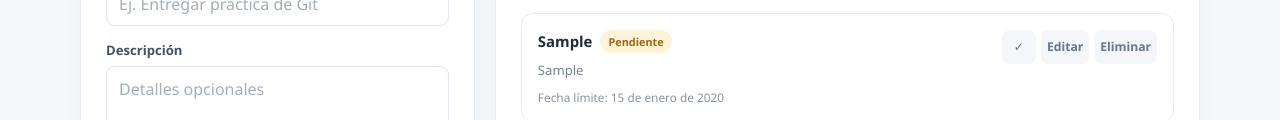
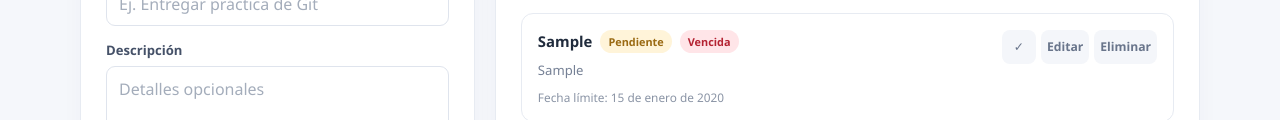
Before and after one commit to AshleyFeliz/Tarea-3-Programacion-3, a plain HTML site: page index.html in a window 1280 px wide. Both pictures are taken after typing "Sample", "Sample", "2020-01-15" into the empty fields and a click on the button "Agregar tarea". Shown: the part 437-557 px from the top of the page. Drawn offline with Linux system fonts and the light colour scheme.

Commit message:
feat: highlight overdue tasks

```diff
--- a/app.js
+++ b/app.js
@@ -76,6 +76,19 @@ function formatDate(value) {
   );
 }
 
+function isOverdue(task) {
+  if (task.status !== "pending" || !task.dueDate) return false;
+
+  const now = new Date();
+  const today = [
+    now.getFullYear(),
+    String(now.getMonth() + 1).padStart(2, "0"),
+    String(now.getDate()).padStart(2, "0"),
+  ].join("-");
+
+  return task.dueDate < today;
+}
+
 function render() {
   const query = searchInput.value.trim().toLocaleLowerCase("es");
   const selectedStatus = statusFilter.value;
@@ -105,6 +118,7 @@ function render() {
 
   taskList.innerHTML = visibleTasks.map((task) => {
     const completed = task.status === "completed";
+    const overdue = isOverdue(task);
     const statusLabel = completed ? "Completada" : "Pendiente";
     const dueDate = task.dueDate
       ? `<p class="task-date">Fecha límite: ${escapeHtml(formatDate(task.dueDate))}</p>`
@@ -115,6 +129,7 @@ function render() {
           <div class="task-title-row">
             <h3 class="task-title">${escapeHtml(task.title)}</h3>
             <span class="status-badge status-${completed ? "completed" : "pending"}">${statusLabel}</span>
+            ${overdue ? '<span class="status-badge status-overdue">Vencida</span>' : ""}
           </div>
           ${task.description ? `<p class="task-description">${escapeHtml(task.description)}</p>` : ""}
           ${dueDate}
--- a/styles.css
+++ b/styles.css
@@ -70,6 +70,7 @@ input:focus, textarea:focus, select:focus { border-color: #8391f2; box-shadow: 0
 .status-badge { padding: 4px 8px; border-radius: 20px; font-size: .68rem; font-weight: 700; }
 .status-pending { color: #9a6a13; background: #fff4d9; }
 .status-completed { color: #21815d; background: #e3f6ed; }
+.status-overdue { color: #b42332; background: #ffe5e8; }
 .task-actions { display: flex; flex-shrink: 0; align-items: flex-start; gap: 5px; }
 .icon-button { min-width: 34px; min-height: 34px; border: 0; border-radius: 8px; color: #69758b; background: #f4f6fa; cursor: pointer; font-size: .76rem; font-weight: 600; }
 .icon-button:hover { color: var(--accent-dark); background: #edf0ff; }
```
